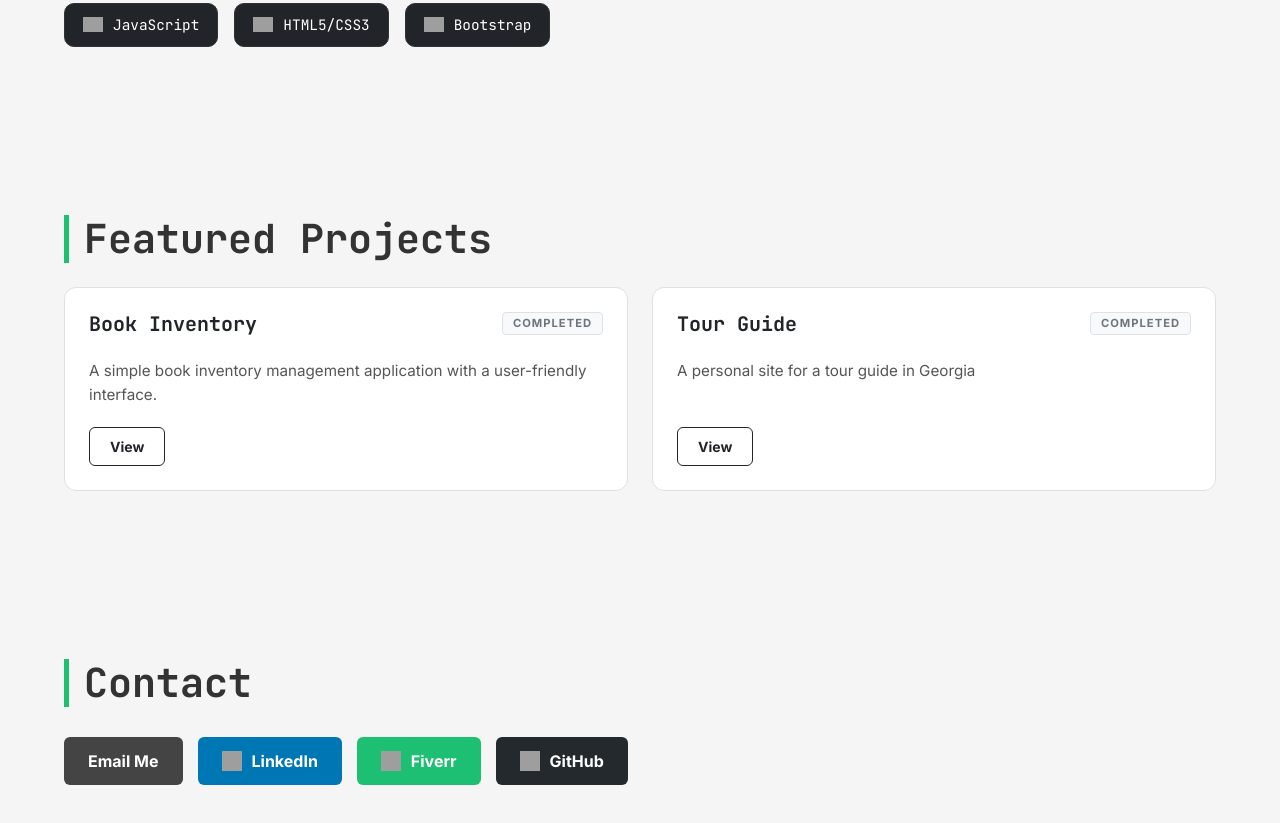
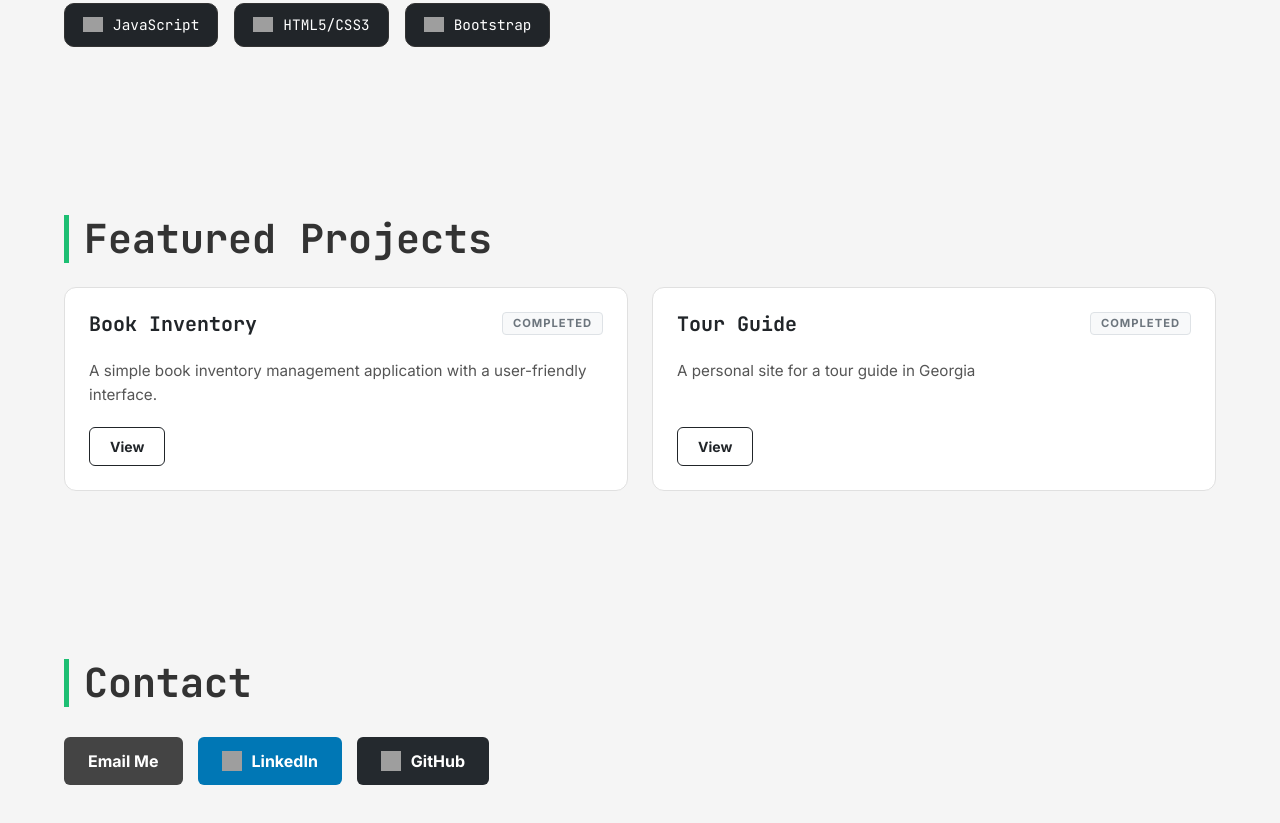
Before and after one commit to NikaKutsia/Portfolio, a plain HTML site: page index.html in a window 1280 px wide. Shown: the part 567-1390 px from the top of the page. Drawn offline with nearby package versions, Linux system fonts and the light colour scheme; grey boxes are pictures that could not be loaded.

Commit message:
button update

```diff
--- a/index.html
+++ b/index.html
@@ -87,9 +87,6 @@
             <a href="https://www.linkedin.com/in/nika-kutsia-51a6662aa" target="_blank" class="contact-box linkedin">
                 <img src="https://cdn.jsdelivr.net/gh/devicons/devicon/icons/linkedin/linkedin-original.svg" alt="LinkedIn"> LinkedIn
             </a>
-            <a href="https://www.fiverr.com/nikakutsia" target="_blank" class="contact-box fiverr">
-                <img src="https://cdn.jsdelivr.net/npm/simple-icons@v9/icons/fiverr.svg" alt="Fiverr"> Fiverr
-            </a>
             <a href="https://github.com/NikaKutsia" target="_blank" class="contact-box github">
                 <img src="https://cdn.simpleicons.org/github/white" alt="GitHub"> GitHub
             </a>
--- a/styles.css
+++ b/styles.css
@@ -210,5 +210,4 @@ section {
 
 .mail { background: #444; }
 .linkedin { background: #0077b5; }
-.fiverr { background: #1dbf73; }
 .github { background: #24292e; }
```
